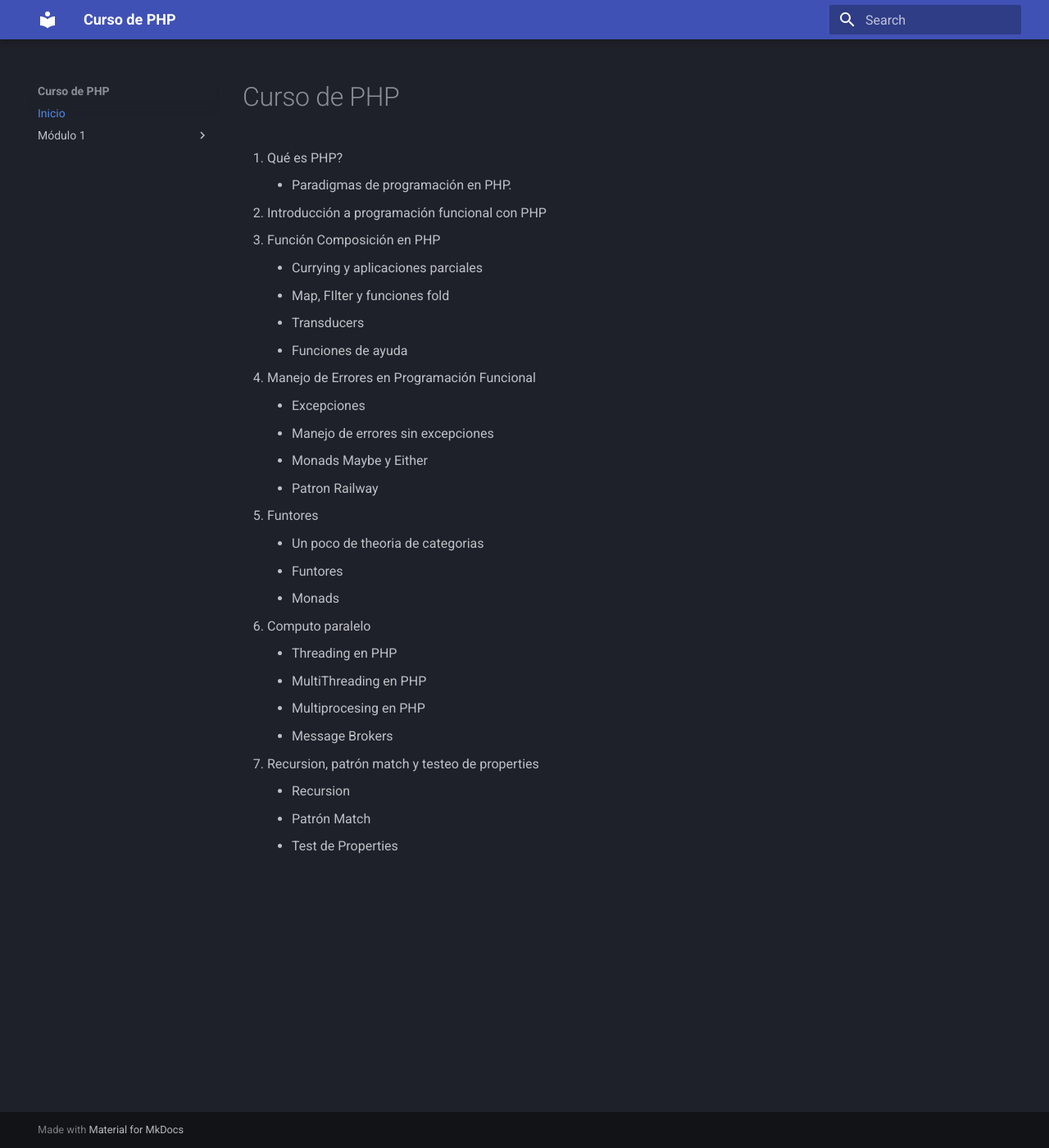
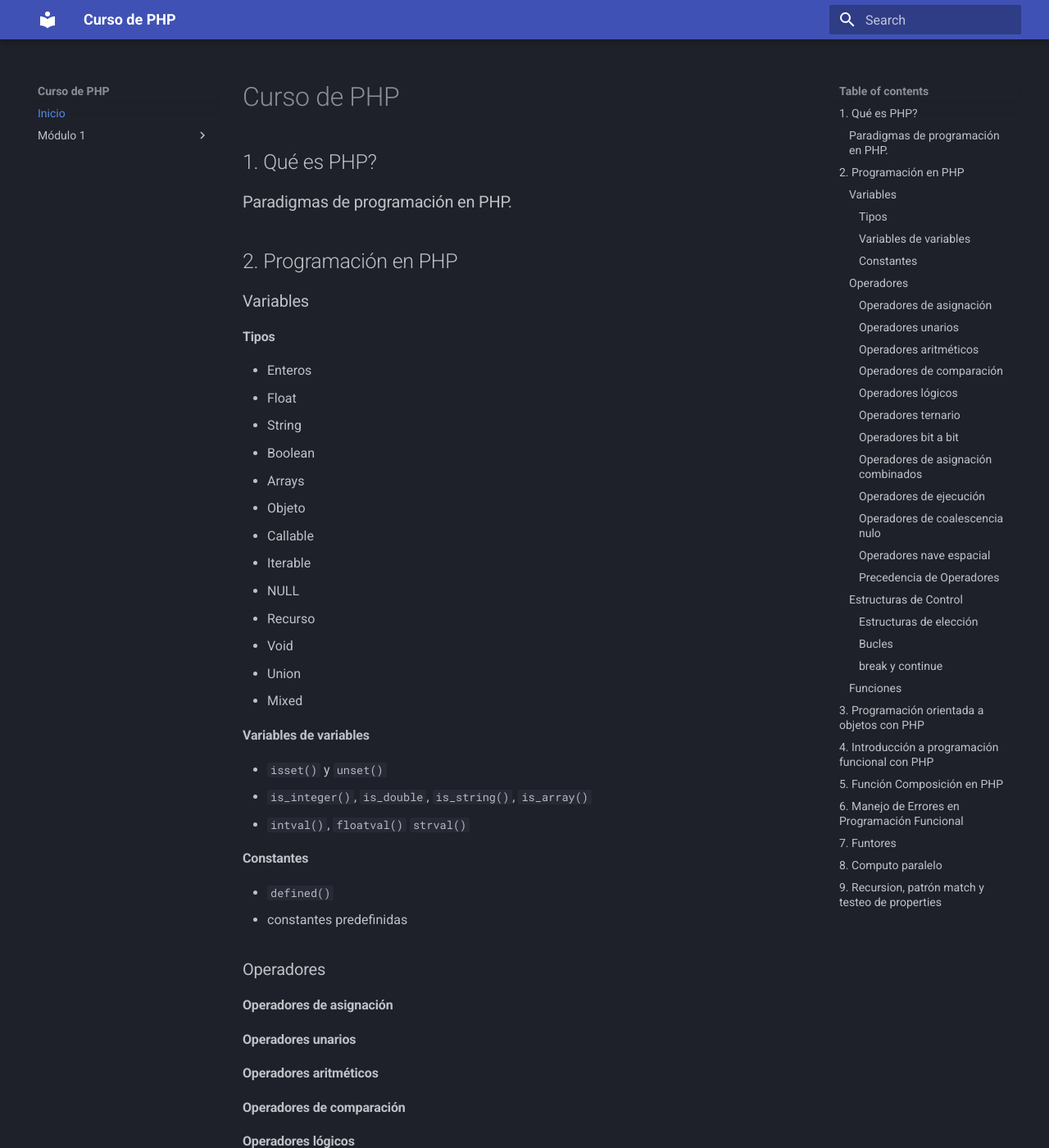
Before and after one commit to pepemxl/curso_php, an MkDocs documentation site: the page built from docs/index.md, in a window 1280 px wide and 1400 px high. Shown: the whole window at 82% size. Built offline with MkDocs 1.6.1 and Material for MkDocs 9.7.7, drawn with Linux system fonts in a browser that asks for light colours; some of the changed text lies outside the part shown.

Commit message:
update index

```diff
--- a/docs/index.md
+++ b/docs/index.md
@@ -1,29 +1,136 @@
 # Curso de PHP
 
+## 1. Qué es PHP?
 
-1. Qué es PHP?
-    - Paradigmas de programación en PHP.
-2. Introducción a programación funcional con PHP
-3. Función Composición en PHP
+### Paradigmas de programación en PHP.
+
+## 2. Programación en PHP
+
+### Variables
+
+#### Tipos
+
+- Enteros
+- Float
+- String
+- Boolean
+- Arrays
+- Objeto
+- Callable
+- Iterable
+- NULL
+- Recurso
+- Void
+- Union
+- Mixed
+
+#### Variables de variables
+- `isset()` y `unset()`
+- `is_integer()`, `is_double`, `is_string()`, `is_array()`
+- `intval()`, `floatval()` `strval()`
+
+#### Constantes
+
+- `defined()`
+- constantes predefinidas
+
+### Operadores
+
+#### Operadores de asignación
+#### Operadores unarios
+#### Operadores aritméticos
+#### Operadores de comparación
+#### Operadores lógicos
+#### Operadores ternario
+#### Operadores bit a bit
+#### Operadores de asignación combinados
+#### Operadores de ejecución
+#### Operadores  de coalescencia nulo
+#### Operadores nave espacial
+#### Precedencia de Operadores
+
+### Estructuras de Control
+
+#### Estructuras de elección
+
+- if else
+- operador ternario
+- elseif
+- switch
+- match
+
+#### Bucles
+
+- while
+- do while
+- for
+- foreac
+
+#### break y continue
+
+### Funciones
+
+- Valores de las funciones
+- Ambito de las variables
+- Argumentos por defecto
+- Argumentos variables
+- Argumentos con tipo definido
+- Funciones con tipo definido
+- Funciones anónimas
+- Recursividad
+- Llamadas por valor
+- Llamadas por referencia
+
+
+## 3. Programación orientada a objetos con PHP
+
+- Definición de clases
+- Instancia de una clase
+    - Constructor
+    - Herencia
+    - Redefinición de métodos
+    - Valores y alcance de las variables
+    - Miembros públicos, privados y protegidos
+    - Propiedades y métodos privados
+    - Propiedades y métodos protegidos
+    - Propiedades y métodos públicos
+    - Interfaces
+    - Clases abstractas
+    - Final
+    - Métodos estaticos
+    - Llamas a funciones padre
+    - Clases Anónimas
+    - Rasgos
+    - Fluent Interface
+- Promoción de las propiedades del constructor
+- Argumentos con nombre
+- Espacios de nombre
+- Attributos
+- Métodos mágicos
+- Serialización
+
+
+## 4. Introducción a programación funcional con PHP
+## 5. Función Composición en PHP
     - Currying y aplicaciones parciales
     - Map, FIlter y funciones fold
     - Transducers
     - Funciones de ayuda
-4. Manejo de Errores en Programación Funcional
+## 6. Manejo de Errores en Programación Funcional
     - Excepciones
     - Manejo de errores sin excepciones
     - Monads Maybe y Either
     - Patron Railway
-5. Funtores
-    - Un poco de theoria de categorias
+## 7. Funtores
+    - Un poco de teoría de categorías
     - Funtores
-    - Monads
-6. Computo paralelo
+    - Monads (Mónadas)
+## 8. Computo paralelo
     - Threading en PHP
     - MultiThreading en PHP
     - Multiprocesing en PHP
     - Message Brokers
-7. Recursion, patrón match y testeo de properties
+## 9. Recursion, patrón match y testeo de properties
     - Recursion
     - Patrón Match
     - Test de Properties
```
